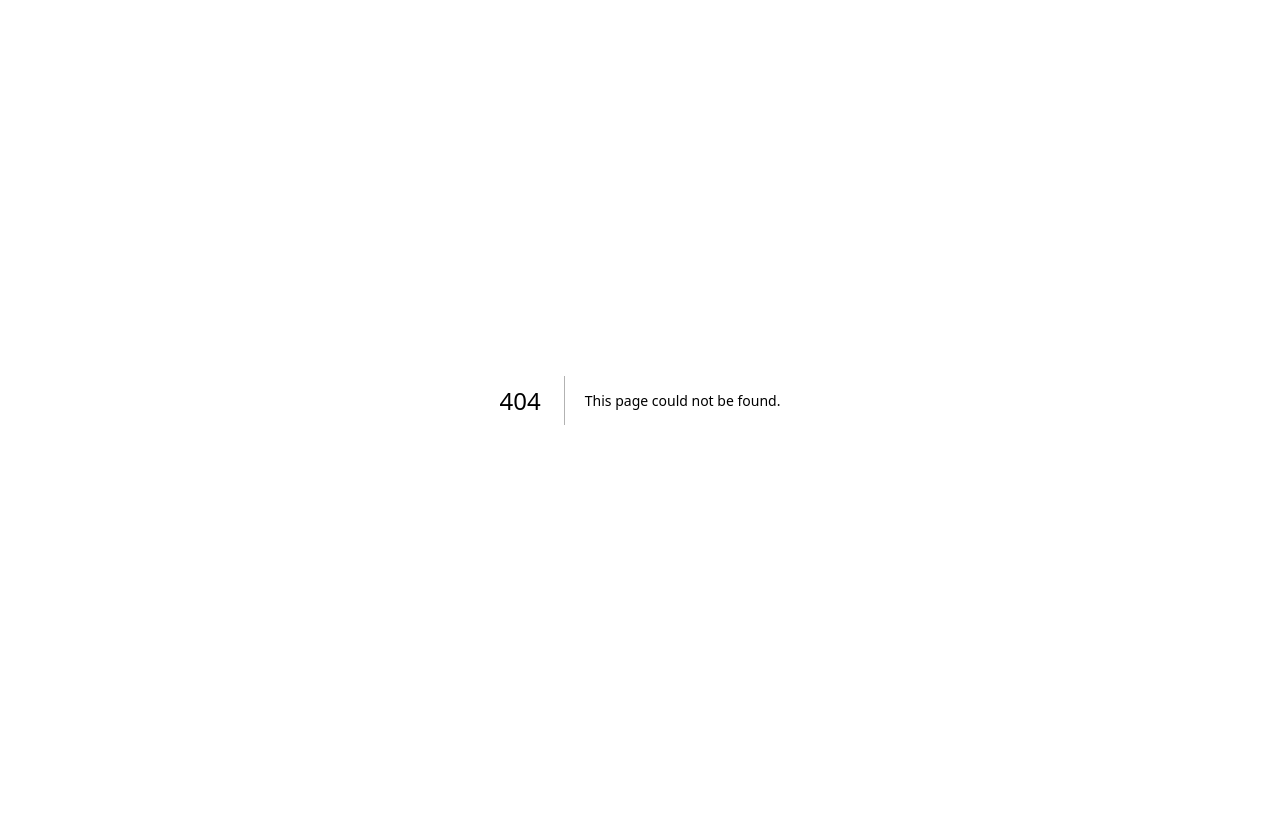
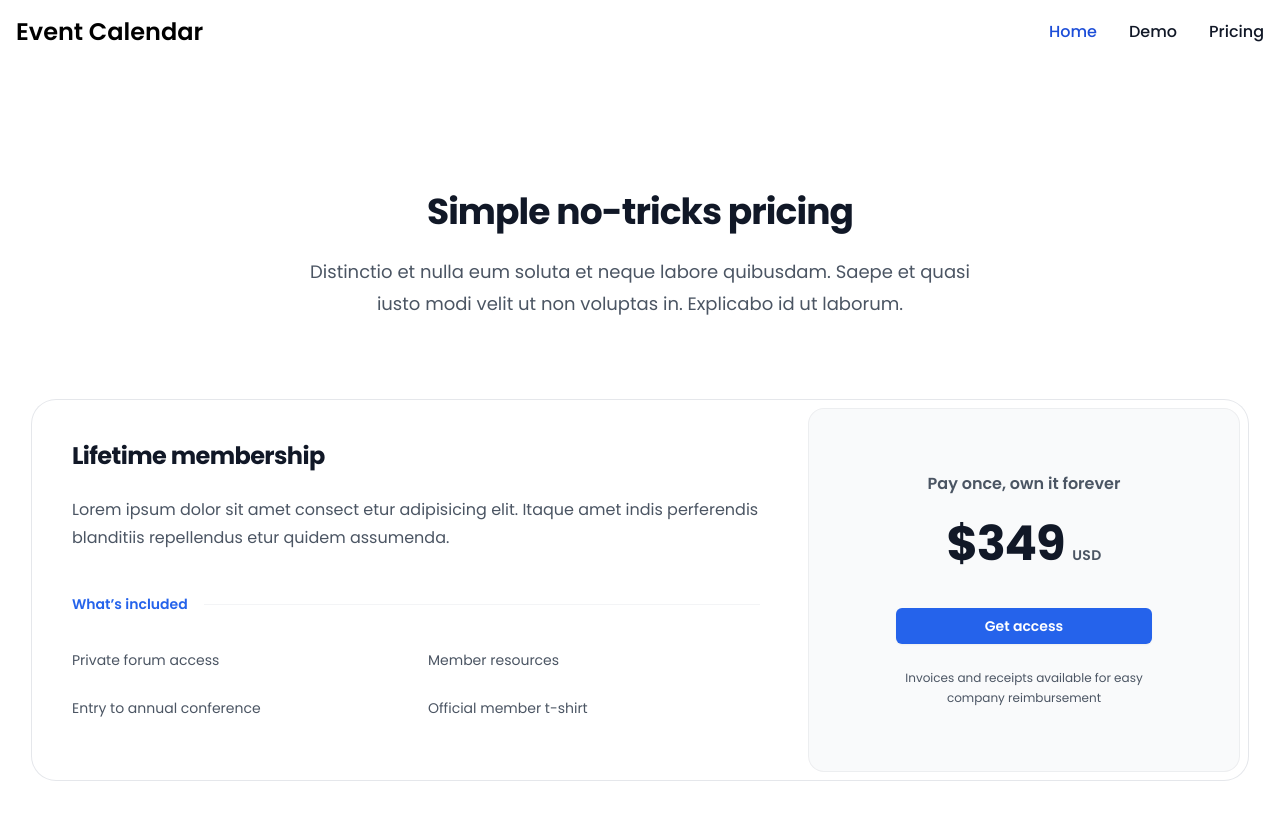
Before and after one commit to gabrielyap/allyance-event-example, a Next.js app: page /pricing in a window 1280 px wide. Before the commit this address had no page. Shown: the top 820 px of the page. Built offline with nearby package versions, Linux system fonts and the light colour scheme.

Commit message:
added hero, pricing, navbar

```diff
--- /dev/null
+++ b/app/components/Navbar.jsx
@@ -0,0 +1,36 @@
+'use client'
+
+import React from "react"
+
+export default function Navbar() {
+    return (
+        <nav class="bg-white border-gray-200 dark:bg-gray-900">
+            <div class="max-w-screen-xl flex flex-wrap items-center justify-between mx-auto p-4">
+                <a href="/" class="flex items-center space-x-3 rtl:space-x-reverse">
+                    <span class="self-center text-2xl font-semibold whitespace-nowrap dark:text-white">Event Calendar</span>
+                </a>
+                <button data-collapse-toggle="navbar-default" type="button" class="inline-flex items-center p-2 w-10 h-10 justify-center text-sm text-gray-500 rounded-lg md:hidden hover:bg-gray-100 focus:outline-none focus:ring-2 focus:ring-gray-200 dark:text-gray-400 dark:hover:bg-gray-700 dark:focus:ring-gray-600" aria-controls="navbar-default" aria-expanded="false">
+                    <span class="sr-only">Open main menu</span>
+                    <svg class="w-5 h-5" aria-hidden="true" xmlns="http://www.w3.org/2000/svg" fill="none" viewBox="0 0 17 14">
+                        <path stroke="currentColor" stroke-linecap="round" stroke-linejoin="round" stroke-width="2" d="M1 1h15M1 7h15M1 13h15" />
+                    </svg>
+                </button>
+                <div class="hidden w-full md:block md:w-auto" id="navbar-default">
+                    <ul class="font-medium flex flex-col p-4 md:p-0 mt-4 border border-gray-100 rounded-lg bg-gray-50 md:flex-row md:space-x-8 rtl:space-x-reverse md:mt-0 md:border-0 md:bg-white dark:bg-gray-800 md:dark:bg-gray-900 dark:border-gray-700">
+                        <li>
+                            <a href="/" class="block py-2 px-3 text-white bg-blue-700 rounded md:bg-transparent md:text-blue-700 md:p-0 dark:text-white md:dark:text-blue-500" aria-current="page">Home</a>
+                        </li>
+                        <li>
+                            <a href="/eventcalendar" class="block py-2 px-3 text-gray-900 rounded hover:bg-gray-100 md:hover:bg-transparent md:border-0 md:hover:text-blue-700 md:p-0 dark:text-white md:dark:hover:text-blue-500 dark:hover:bg-gray-700 dark:hover:text-white md:dark:hover:bg-transparent">Demo</a>
+                        </li>
+                        <li>
+                            <a href="/pricing" class="block py-2 px-3 text-gray-900 rounded hover:bg-gray-100 md:hover:bg-transparent md:border-0 md:hover:text-blue-700 md:p-0 dark:text-white md:dark:hover:text-blue-500 dark:hover:bg-gray-700 dark:hover:text-white md:dark:hover:bg-transparent">Pricing</a>
+                        </li>
+
+                    </ul>
+                </div>
+            </div>
+        </nav>
+
+    )
+}
--- a/app/components/EventTable.jsx
+++ b/app/eventcalendar/components/EventTable.jsx
@@ -36,7 +36,7 @@ export default function EventTable({ events }) {
                                 </td>
                                 <td className="px-6 py-4">
                                     <Link href={{
-                                        pathname: '/view',
+                                        pathname: '/eventcalendar/view',
                                         query: { index: index }
                                     }} >See more</Link>
                                 </td>
--- a/app/components/Form.jsx
+++ b/app/eventcalendar/components/Form.jsx
@@ -29,7 +29,7 @@ export default function Form({ setEvents, setOpenModal }) {
     return (
         <form className="flex flex-col gap-4" id="eventform" onSubmit={handleSubmit}>
             <div className="flex justify-between">
-                <h2 className="font-semibold">New Form</h2>
+                <h2 className="font-semibold">New Event</h2>
                 <button className="font-bold text-red-800 ml-auto" onClick={() => setOpenModal(false)}>X</button>
             </div>
 
--- /dev/null
+++ b/app/eventcalendar/page.jsx
@@ -0,0 +1,44 @@
+"use client"
+
+import React, { useState, useEffect } from "react"
+import Form from './components/Form'
+import EventTable from "./components/EventTable"
+import Link from "next/link"
+
+export default function Home() {
+    const [events, setEvents] = useState([]) // Array of all events
+    const [openModal, setOpenModal] = useState(false)
+    const handleModal = () => {
+        setOpenModal(true)
+    }
+    useEffect(() => {
+        let existingEvents = localStorage.getItem("events") // existingEvents = events from localStorage
+        setEvents(JSON.parse(existingEvents))
+    }, [])
+
+    return (
+        <main className="flex min-h-screen flex-col items-center p-24 gap-8 w-1/2 mx-auto">
+            <h1 className="text-6xl">Event Calendar</h1>
+            <EventTable events={events} />
+            <div className="flex w-full justify-between">
+                <Link href = "/" className="flex border-2 mr-auto text-white bg-blue-600 hover:bg-blue-800 focus:ring-4 focus:outline-none focus:ring-blue-300 font-medium rounded-lg text-sm px-5 py-2.5 text-center dark:bg-blue-600 dark:hover:bg-blue-700 dark:focus:ring-blue-800" type="button">
+                    Back
+                </Link>
+                <button onClick={handleModal} className="flex border-2 ml-auto text-white bg-blue-600 hover:bg-blue-800 focus:ring-4 focus:outline-none focus:ring-blue-300 font-medium rounded-lg text-sm px-5 py-2.5 text-center dark:bg-blue-600 dark:hover:bg-blue-700 dark:focus:ring-blue-800" type="button">
+                    New Event
+                </button>
+            </div>
+
+            {openModal &&
+                <div className="fixed top-0 left-0 z-50 w-full h-full flex justify-center items-center bg-black bg-opacity-50">
+                    {/* Overlay */}
+                    <div className="absolute inset-0" ></div>
+
+                    {/* Modal */}
+                    <div className="relative z-10 bg-white rounded-lg shadow-lg p-8">
+                        <Form setEvents={setEvents} setOpenModal={setOpenModal} />
+                    </div>
+                </div>}
+        </main>
+    )
+}
--- a/app/view/page.jsx
+++ b/app/eventcalendar/view/page.jsx
@@ -14,13 +14,13 @@ export default function Page() {
     const handleDelete = () => {
         existingEvents.splice(index, 1)
         localStorage.setItem("events", JSON.stringify(existingEvents))
-        window.location = "/"
+        window.location = "/eventcalendar"
     }
 
     return (
         <section className="flex flex-col min-h-screen w-1/2 mx-auto items-center p-12 gap-8 border-0 border-red-600">
             <div className="flex justify-between w-full">
-                <Link className="flex border-2 text-white bg-blue-600 hover:bg-blue-800 focus:ring-4 focus:outline-none focus:ring-blue-300 font-medium rounded-lg text-sm px-5 py-2.5 text-center dark:bg-blue-600 dark:hover:bg-blue-700 dark:focus:ring-blue-800" href="/">Back</Link>
+                <Link className="flex border-2 text-white bg-blue-600 hover:bg-blue-800 focus:ring-4 focus:outline-none focus:ring-blue-300 font-medium rounded-lg text-sm px-5 py-2.5 text-center dark:bg-blue-600 dark:hover:bg-blue-700 dark:focus:ring-blue-800" href="/eventcalendar">Back</Link>
                 <div className="flex gap-4">
                     <button className="flex border-2 text-white bg-blue-600 hover:bg-blue-800 focus:ring-4 focus:outline-none focus:ring-blue-300 font-medium rounded-lg text-sm px-5 py-2.5 text-center dark:bg-blue-600 dark:hover:bg-blue-700 dark:focus:ring-blue-800" onClick={handleModal}>Edit</button>
                     <button className="flex border-2 text-white bg-red-700 hover:bg-blue-800 focus:ring-4 focus:outline-none focus:ring-blue-300 font-medium rounded-lg text-sm px-5 py-2.5 text-center dark:bg-blue-600 dark:hover:bg-blue-700 dark:focus:ring-blue-800" onClick={handleDelete}>Delete</button>
--- a/app/layout.jsx
+++ b/app/layout.jsx
@@ -1,5 +1,7 @@
 import { Poppins } from 'next/font/google'
 import './globals.css'
+import Navbar from "./components/Navbar"
+
 
 const poppins = Poppins({
   subsets: ['latin'],
@@ -14,7 +16,10 @@ export const metadata = {
 export default function RootLayout({ children }) {
   return (
     <html lang="en">
-      <body className={poppins.className}>{children}</body>
+      <body className={poppins.className}>
+        <Navbar />
+        {children}
+      </body>
     </html>
   )
 }
--- a/app/page.jsx
+++ b/app/page.jsx
@@ -1,38 +1,25 @@
 "use client"
 
 import React, { useState, useEffect } from "react"
-import Form from './components/Form'
-import EventTable from "./components/EventTable"
-
 export default function Home() {
-  const [events, setEvents] = useState([]) // Array of all events
-  const [openModal, setOpenModal] = useState(false)
-  const handleModal = () => {
-    setOpenModal(true)
-  }
-  useEffect(() => {
-    let existingEvents = localStorage.getItem("events") // existingEvents = events from localStorage
-    setEvents(JSON.parse(existingEvents))
-  }, [])
 
   return (
-    <main className="flex min-h-screen flex-col items-center p-24 gap-8 w-1/2 mx-auto">
-      <h1 className="text-6xl">Event Calendar</h1>
-      <EventTable events={events} />
-
-      <button onClick={handleModal} className="flex border-2 ml-auto text-white bg-blue-600 hover:bg-blue-800 focus:ring-4 focus:outline-none focus:ring-blue-300 font-medium rounded-lg text-sm px-5 py-2.5 text-center dark:bg-blue-600 dark:hover:bg-blue-700 dark:focus:ring-blue-800" type="button">
-        New Event
-      </button>
-      {openModal &&
-        <div className="fixed top-0 left-0 z-50 w-full h-full flex justify-center items-center bg-black bg-opacity-50">
-          {/* Overlay */}
-          <div className="absolute inset-0" ></div>
-
-          {/* Modal */}
-          <div className="relative z-10 bg-white rounded-lg shadow-lg p-8">
-            <Form setEvents={setEvents} setOpenModal={setOpenModal}/>
-          </div>
-        </div>}
-    </main>
+    <section className="flex flex-col bg-white dark:bg-gray-900 mt-32">
+      <div className="grid max-w-screen-xl px-4 py-8 mx-auto lg:gap-8 xl:gap-0 lg:py-16 lg:grid-cols-12">
+        <div className="mr-auto place-self-center lg:col-span-7">
+          <h1 className="max-w-2xl mb-4 text-4xl font-extrabold tracking-tight leading-none md:text-5xl xl:text-6xl dark:text-white">Event planning for software companies</h1>
+          <p className="max-w-2xl mb-6 font-light text-gray-500 lg:mb-8 md:text-lg lg:text-xl dark:text-gray-400">Lorem ipsum dolor sit amet, consectetur adipiscing elit, sed do eiusmod tempor incididunt ut labore et dolore magna aliqua.</p>
+          <a href="/eventcalendar" className="inline-flex items-center justify-center px-5 py-3 mr-3 text-base font-medium text-center text-white rounded-lg bg-blue-700 hover:bg-blue-800 focus:ring-4 focus:ring-blue-300 dark:focus:ring-blue-900">
+            Try demo
+          </a>
+          <a href="/pricing" className="inline-flex items-center justify-center px-5 py-3 text-base font-medium text-center text-gray-900 border border-gray-300 rounded-lg hover:bg-gray-100 focus:ring-4 focus:ring-gray-100 dark:text-white dark:border-gray-700 dark:hover:bg-gray-700 dark:focus:ring-gray-800">
+            Pricing
+          </a>
+        </div>
+        <div className="mt-24 lg:mt-0 lg:col-span-5 lg:flex">
+          <img src="https://flowbite.s3.amazonaws.com/blocks/marketing-ui/hero/phone-mockup.png" alt="mockup" />
+        </div>
+      </div>
+    </section>
   )
 }
--- /dev/null
+++ b/app/pricing/page.jsx
@@ -0,0 +1,68 @@
+"use client"
+import React from "react"
+
+const includedFeatures = [
+  'Private forum access',
+  'Member resources',
+  'Entry to annual conference',
+  'Official member t-shirt',
+]
+export default function Home () {
+    return (
+        <div className="bg-white py-24 sm:py-32">
+          <div className="mx-auto max-w-7xl px-6 lg:px-8">
+            <div className="mx-auto max-w-2xl sm:text-center">
+              <h2 className="text-3xl font-bold tracking-tight text-gray-900 sm:text-4xl">Simple no-tricks pricing</h2>
+              <p className="mt-6 text-lg leading-8 text-gray-600">
+                Distinctio et nulla eum soluta et neque labore quibusdam. Saepe et quasi iusto modi velit ut non voluptas
+                in. Explicabo id ut laborum.
+              </p>
+            </div>
+            <div className="mx-auto mt-16 max-w-2xl rounded-3xl ring-1 ring-gray-200 sm:mt-20 lg:mx-0 lg:flex lg:max-w-none">
+              <div className="p-8 sm:p-10 lg:flex-auto">
+                <h3 className="text-2xl font-bold tracking-tight text-gray-900">Lifetime membership</h3>
+                <p className="mt-6 text-base leading-7 text-gray-600">
+                  Lorem ipsum dolor sit amet consect etur adipisicing elit. Itaque amet indis perferendis blanditiis
+                  repellendus etur quidem assumenda.
+                </p>
+                <div className="mt-10 flex items-center gap-x-4">
+                  <h4 className="flex-none text-sm font-semibold leading-6 text-blue-600">What’s included</h4>
+                  <div className="h-px flex-auto bg-gray-100" />
+                </div>
+                <ul
+                  role="list"
+                  className="mt-8 grid grid-cols-1 gap-4 text-sm leading-6 text-gray-600 sm:grid-cols-2 sm:gap-6"
+                >
+                  {includedFeatures.map((feature) => (
+                    <li key={feature} className="flex gap-x-3">
+
+                      {feature}
+                    </li>
+                  ))}
+                </ul>
+              </div>
+              <div className="-mt-2 p-2 lg:mt-0 lg:w-full lg:max-w-md lg:flex-shrink-0">
+                <div className="rounded-2xl bg-gray-50 py-10 text-center ring-1 ring-inset ring-gray-900/5 lg:flex lg:flex-col lg:justify-center lg:py-16">
+                  <div className="mx-auto max-w-xs px-8">
+                    <p className="text-base font-semibold text-gray-600">Pay once, own it forever</p>
+                    <p className="mt-6 flex items-baseline justify-center gap-x-2">
+                      <span className="text-5xl font-bold tracking-tight text-gray-900">$349</span>
+                      <span className="text-sm font-semibold leading-6 tracking-wide text-gray-600">USD</span>
+                    </p>
+                    <a
+                      href="#"
+                      className="mt-10 block w-full rounded-md bg-blue-600 px-3 py-2 text-center text-sm font-semibold text-white shadow-sm hover:bg-indigo-500 focus-visible:outline focus-visible:outline-2 focus-visible:outline-offset-2 focus-visible:outline-indigo-600"
+                    >
+                      Get access
+                    </a>
+                    <p className="mt-6 text-xs leading-5 text-gray-600">
+                      Invoices and receipts available for easy company reimbursement
+                    </p>
+                  </div>
+                </div>
+              </div>
+            </div>
+          </div>
+        </div>
+      )
+}
```
Also changed, not shown: app/eventcalendar/components/EditEventForm.jsx (renamed from app/components/EditEventForm.jsx).
